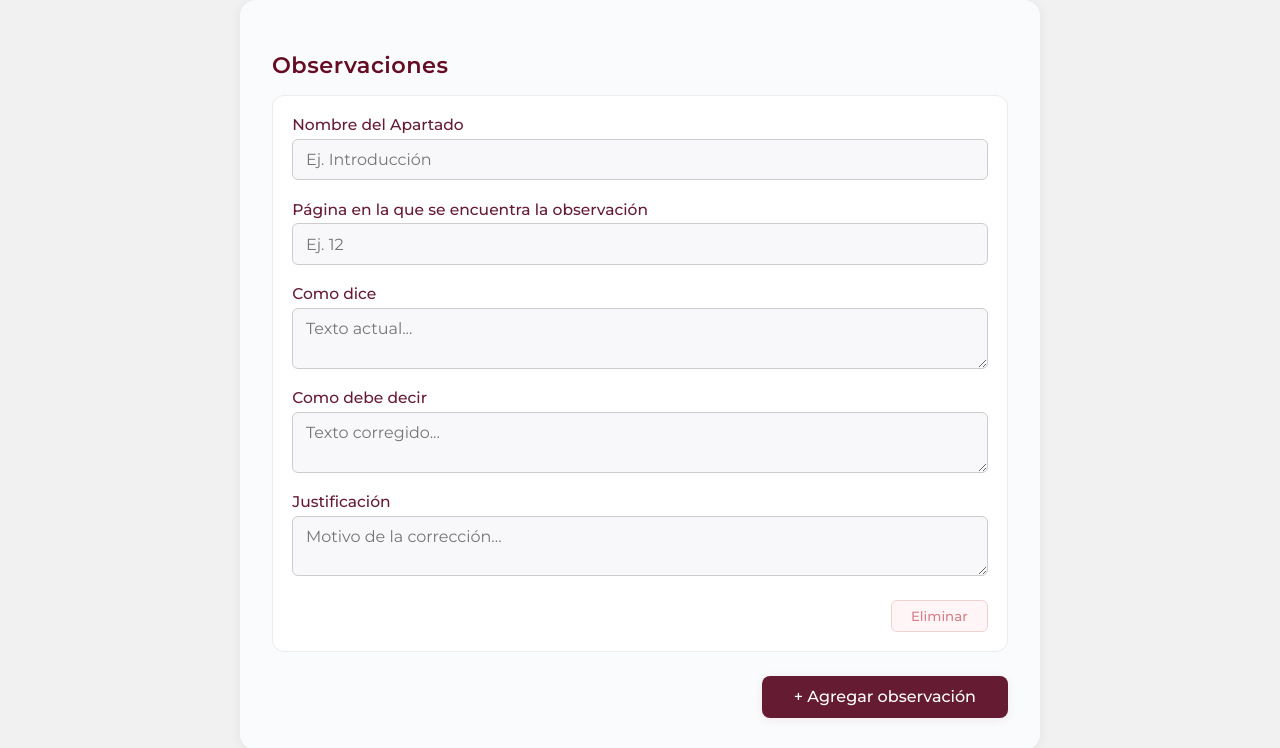
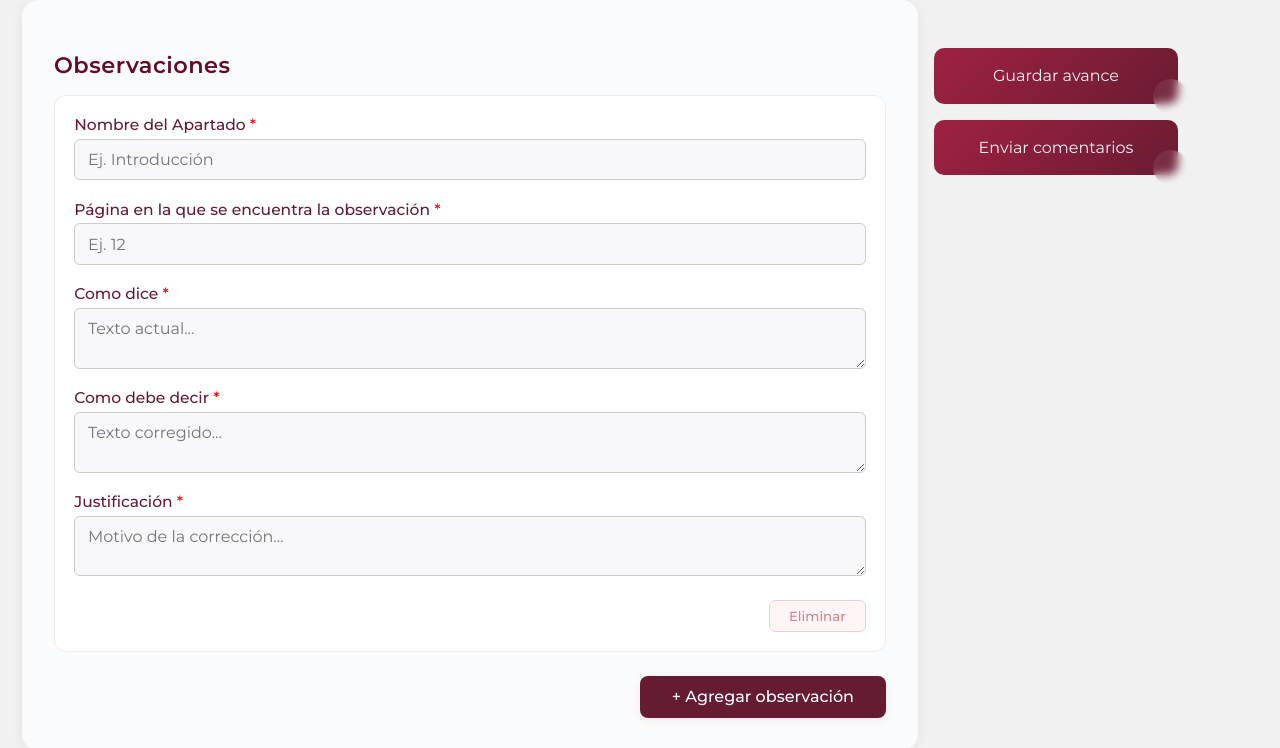
Before and after one commit to gomez50057/ped-frontend, a Next.js app: page /dashboard/otros-apartados in a window 1280 px wide. Shown: the top 748 px of the page. Built offline with nearby package versions, Linux system fonts and the light colour scheme.

Commit message:
Actualizacion de otherSectionsPED

```diff
--- a/src/components/dashboard/otherSectionsPED/ObservationsSection.js
+++ b/src/components/dashboard/otherSectionsPED/ObservationsSection.js
@@ -13,8 +13,25 @@ const defaultObservation = {
   justification: "",
 };
 
+const isObservationComplete = (obs) =>
+  obs.sectionName.trim() !== "" &&
+  obs.page.toString().trim() !== "" &&
+  obs.asIs.trim() !== "" &&
+  obs.shouldBe.trim() !== "" &&
+  obs.justification.trim() !== "";
+
+const areAllObservationsComplete = (obsList) =>
+  obsList.every(isObservationComplete);
+
 const ObservationsSection = ({ observations = [], onChange }) => {
-  const [obsList, setObsList] = useState(observations.length > 0 ? observations : [defaultObservation]);
+  const [obsList, setObsList] = useState(
+    observations.length > 0 ? observations : [defaultObservation]
+  );
+  const [snackbar, setSnackbar] = useState({
+    open: false,
+    message: "",
+    severity: "info",
+  });
 
   const handleChange = (idx, field, value) => {
     const newObs = obsList.map((obs, i) =>
@@ -25,74 +42,126 @@ const ObservationsSection = ({ observations = [], onChange }) => {
   };
 
   const handleAdd = () => {
+    if (!isObservationComplete(obsList[obsList.length - 1])) {
+      setSnackbar({
+        open: true,
+        message: "Completa todos los campos antes de agregar una nueva observación.",
+        severity: "warning",
+      });
+      return;
+    }
     const newObs = [...obsList, defaultObservation];
     setObsList(newObs);
     onChange && onChange(newObs);
   };
 
   const handleRemove = (idx) => {
-    if (obsList.length === 1) return; // Evita borrar el último
+    if (obsList.length === 1) return;
     const newObs = obsList.filter((_, i) => i !== idx);
     setObsList(newObs);
     onChange && onChange(newObs);
   };
 
-  const handleCloseSnackbar = () => setSnackbar(prev => ({ ...prev, open: false }));
-  const handleGuardarAvance = () => setSnackbar({ open: true, message: '¡Avance guardado!', severity: 'info' });
-  const handleGuardarComentarios = () => setSnackbar({ open: true, message: '¡Comentarios enviados!', severity: 'success' });
+  const handleGuardarAvance = () => {
+    if (!areAllObservationsComplete(obsList)) {
+      setSnackbar({
+        open: true,
+        message: "Todos los campos de todas las observaciones son obligatorios.",
+        severity: "error",
+      });
+      return;
+    }
+    setSnackbar({
+      open: true,
+      message: "¡Avance guardado!",
+      severity: "info",
+    });
+    console.log("Observaciones actuales:", obsList);
+  };
+
+  const handleGuardarComentarios = () => {
+    if (!areAllObservationsComplete(obsList)) {
+      setSnackbar({
+        open: true,
+        message: "Todos los campos de todas las observaciones son obligatorios.",
+        severity: "error",
+      });
+      return;
+    }
+    setSnackbar({
+      open: true,
+      message: "¡Comentarios enviados!",
+      severity: "success",
+    });
+    // Aquí puedes colocar el fetch o axios al backend si lo necesitas.
+  };
+
+  const handleCloseSnackbar = (event, reason) => {
+    if (reason === "clickaway") return;
+    setSnackbar({ ...snackbar, open: false });
+  };
 
   return (
-    <><div className={styles.observationsContainer}>
+    <div className={styles.container}>
+      <div className={styles.observationsContainer}>
         <h2 className={styles.title}>Observaciones</h2>
         {obsList.map((obs, idx) => (
           <div className={styles.observationCard} key={idx}>
             <div className={styles.formGroup}>
-            <label>Nombre del Apartado</label>
+              <label>Nombre del Apartado <span style={{color:'red'}}>*</span></label>
               <input
                 type="text"
                 value={obs.sectionName}
                 onChange={e => handleChange(idx, "sectionName", e.target.value)}
                 placeholder="Ej. Introducción"
                 className={styles.input}
+                required
               />
             </div>
             <div className={styles.formGroup}>
-            <label>Página en la que se encuentra la observación</label>
+              <label>Página en la que se encuentra la observación <span style={{color:'red'}}>*</span></label>
               <input
                 type="number"
                 value={obs.page}
-              min={1} // evita negativos y cero, opcional
-              onChange={e => handleChange(idx, "page", e.target.value.replace(/\D/g, ""))}
+                min={1}
+                onChange={e =>
+                  handleChange(idx, "page", e.target.value.replace(/\D/g, ""))
+                }
                 placeholder="Ej. 12"
                 className={styles.input}
+                required
               />
             </div>
-
             <div className={styles.formGroup}>
-            <label>Como dice</label>
+              <label>Como dice <span style={{color:'red'}}>*</span></label>
               <textarea
                 value={obs.asIs}
                 onChange={e => handleChange(idx, "asIs", e.target.value)}
                 placeholder="Texto actual..."
                 className={styles.textarea}
+                required
               />
             </div>
             <div className={styles.formGroup}>
-            <label>Como debe decir</label>
+              <label>Como debe decir <span style={{color:'red'}}>*</span></label>
               <textarea
                 value={obs.shouldBe}
                 onChange={e => handleChange(idx, "shouldBe", e.target.value)}
                 placeholder="Texto corregido..."
                 className={styles.textarea}
+                required
               />
             </div>
             <div className={styles.formGroup}>
-            <label>Justificación</label>
+              <label>Justificación <span style={{color:'red'}}>*</span></label>
               <textarea
                 value={obs.justification}
-              onChange={e => handleChange(idx, "justification", e.target.value)}
+                onChange={e =>
+                  handleChange(idx, "justification", e.target.value)
+                }
                 placeholder="Motivo de la corrección..."
                 className={styles.textarea}
+                required
               />
             </div>
             <div className={styles.actions}>
@@ -101,14 +170,28 @@ const ObservationsSection = ({ observations = [], onChange }) => {
                 className={styles.removeBtn}
                 onClick={() => handleRemove(idx)}
                 disabled={obsList.length === 1}
-              title={obsList.length === 1 ? "Debe haber al menos una observación" : "Eliminar observación"}
+                title={
+                  obsList.length === 1
+                    ? "Debe haber al menos una observación"
+                    : "Eliminar observación"
+                }
               >
                 Eliminar
               </button>
             </div>
           </div>
         ))}
-      <button type="button" className={styles.addBtn} onClick={handleAdd}>
+        <button
+          type="button"
+          className={styles.addBtn}
+          onClick={handleAdd}
+          disabled={!isObservationComplete(obsList[obsList.length - 1])}
+          title={
+            !isObservationComplete(obsList[obsList.length - 1])
+              ? "Completa la observación antes de agregar otra"
+              : "Agregar observación"
+          }
+        >
           + Agregar observación
         </button>
       </div>
@@ -116,17 +199,51 @@ const ObservationsSection = ({ observations = [], onChange }) => {
       <div className={styles.buttonsContainer}>
         <div className={styles.buttonsContainerfixed}>
           <div className={styles.buttonWrapper}>
-            <button className={styles.slideButton} onClick={handleGuardarAvance}>Guardar avance</button>
+            <button
+              className={styles.slideButton}
+              onClick={handleGuardarAvance}
+              disabled={!areAllObservationsComplete(obsList)}
+              title={
+                !areAllObservationsComplete(obsList)
+                  ? "Completa todos los campos para guardar"
+                  : "Guardar avance"
+              }
+            >
+              Guardar avance
+            </button>
           </div>
           <div className={styles.buttonWrapper}>
-            <button className={styles.slideButton} onClick={handleGuardarComentarios}>Enviar comentarios</button>
+            <button
+              className={styles.slideButton}
+              onClick={handleGuardarComentarios}
+              disabled={!areAllObservationsComplete(obsList)}
+              title={
+                !areAllObservationsComplete(obsList)
+                  ? "Completa todos los campos para enviar"
+                  : "Enviar comentarios"
+              }
+            >
+              Enviar comentarios
+            </button>
           </div>
         </div>
       </div>
-
-
-    </>
-
+      <Snackbar
+        open={snackbar.open}
+        autoHideDuration={4000}
+        onClose={handleCloseSnackbar}
+        anchorOrigin={{ vertical: "top", horizontal: "center" }}
+      >
+        <Alert
+          onClose={handleCloseSnackbar}
+          severity={snackbar.severity}
+          variant="filled"
+          sx={{ width: "100%" }}
+        >
+          {snackbar.message}
+        </Alert>
+      </Snackbar>
+    </div>
   );
 };
 
--- a/src/components/dashboard/otherSectionsPED/ObservationsSection.module.css
+++ b/src/components/dashboard/otherSectionsPED/ObservationsSection.module.css
@@ -1,10 +1,14 @@
+.container{
+  display: flex;
+  justify-content: center;
+}
+
 .observationsContainer {
   padding: 2rem;
   background: #fafbfc;
   border-radius: 16px;
   box-shadow: 0 2px 12px rgba(80, 24, 24, 0.07);
-  max-width: 800px;
-  margin: 0 auto;
+  width: 70vw;
 }
 
 .title {
@@ -107,3 +111,94 @@
 .addBtn:hover {
   background: #8d274a;
 }
+
+.buttonsContainer {
+  position: relative;
+  min-width: calc(244px + 6rem);
+  display: flex;
+  flex-direction: column;
+  justify-content: flex-start;
+  padding: 2rem 1rem;
+}
+
+.buttonsContainerfixed {
+  position: fixed;
+}
+
+.buttonWrapper {
+  width: 100%;
+  margin-top: 1rem;
+}
+
+.buttonWrapper a {
+  text-decoration: none;
+}
+
+.slideButton {
+  all: unset;
+  width: 180px;
+  height: 30px;
+  font-size: 1rem;
+  padding: 0.8rem 2rem;
+  background: transparent;
+  border: none;
+  position: relative;
+  color: var(--blanco);
+  cursor: pointer;
+  z-index: 1;
+  display: flex;
+  align-items: center;
+  justify-content: center;
+  white-space: nowrap;
+  user-select: none;
+  -webkit-user-select: none;
+  touch-action: manipulation;
+  text-decoration: none;
+  text-decoration-line: none;
+}
+
+.slideButton::after,
+.slideButton::before {
+  content: '';
+  position: absolute;
+  bottom: 0;
+  right: 0;
+  z-index: -99999;
+  transition: all .4s;
+}
+
+.slideButton::before {
+  transform: translate(0%, 0%);
+  width: 100%;
+  height: 100%;
+  background: linear-gradient(-45deg, var(--vinoOsc), var(--vinoClr));
+  border-radius: 10px;
+}
+
+.slideButton::after {
+  transform: translate(10px, 10px);
+  width: 35px;
+  height: 35px;
+  background: #ffffff15;
+  backdrop-filter: blur(5px);
+  -webkit-backdrop-filter: blur(5px);
+  border-radius: 50px;
+}
+
+.slideButton:hover::before {
+  transform: translate(5%, 20%);
+  width: 110%;
+  height: 110%;
+}
+
+.slideButton:hover::after {
+  border-radius: 10px;
+  transform: translate(0, 0);
+  width: 100%;
+  height: 100%;
+}
+
+.slideButton:active::after {
+  transition: 0s;
+  transform: translate(0, 5%);
+}
```
Lines whose indentation alone changed are shown as unchanged.
